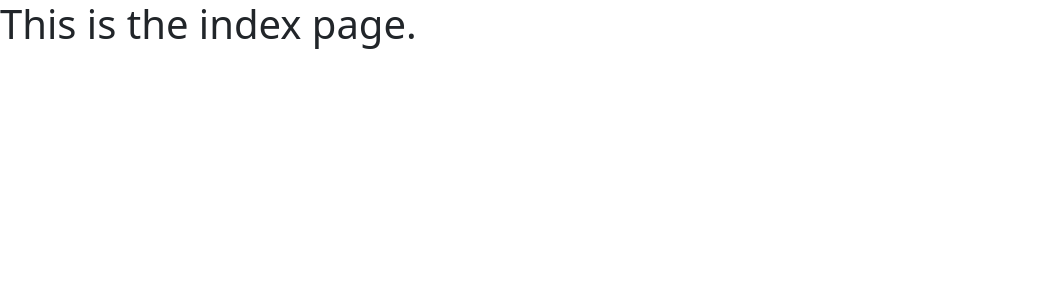
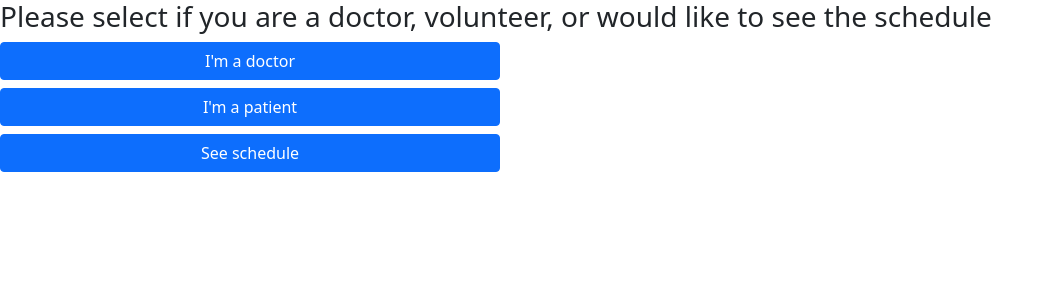
Before and after one commit to Jayshah6699/Medico, a Django app: page /hours/ in a window 1280 px wide. Shown: the top 300 px of the page, without its empty margins (0-1054 px from the left). Run offline with Django 3.2, Linux system fonts and the light colour scheme.

Commit message:
Create basic index view

```diff
--- a/hours/templates/hours/index.html
+++ b/hours/templates/hours/index.html
@@ -1,2 +1,7 @@
 <link href="https://cdn.jsdelivr.net/npm/bootstrap@5.0.0-beta1/dist/css/bootstrap.min.css" rel="stylesheet" integrity="sha384-giJF6kkoqNQ00vy+HMDP7azOuL0xtbfIcaT9wjKHr8RbDVddVHyTfAAsrekwKmP1" crossorigin="anonymous">
-<h1>This is the index page.</h1>
+<h3>Please select if you are a doctor, volunteer, or would like to see the schedule</h3>
+<div class="d-grid gap-2" style="width: 500px;">
+    <button class="btn btn-primary" type="button">I'm a doctor</button>
+    <button class="btn btn-primary" type="button">I'm a patient</button>
+    <button class="btn btn-primary" type="button">See schedule</button>
+  </div>
```
